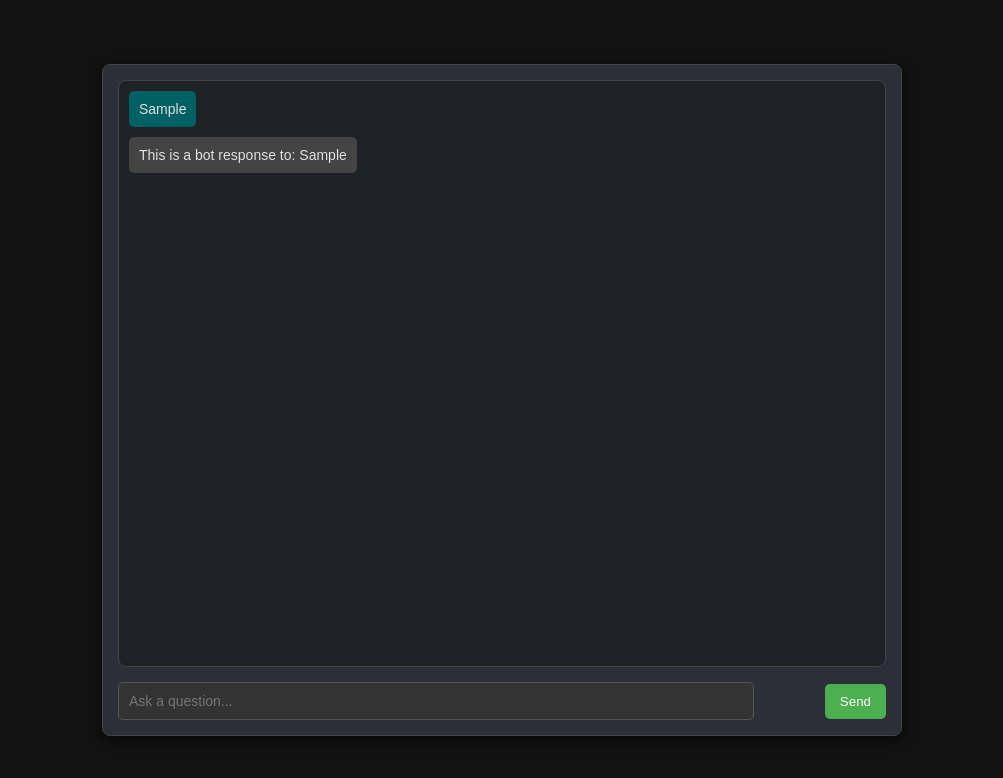
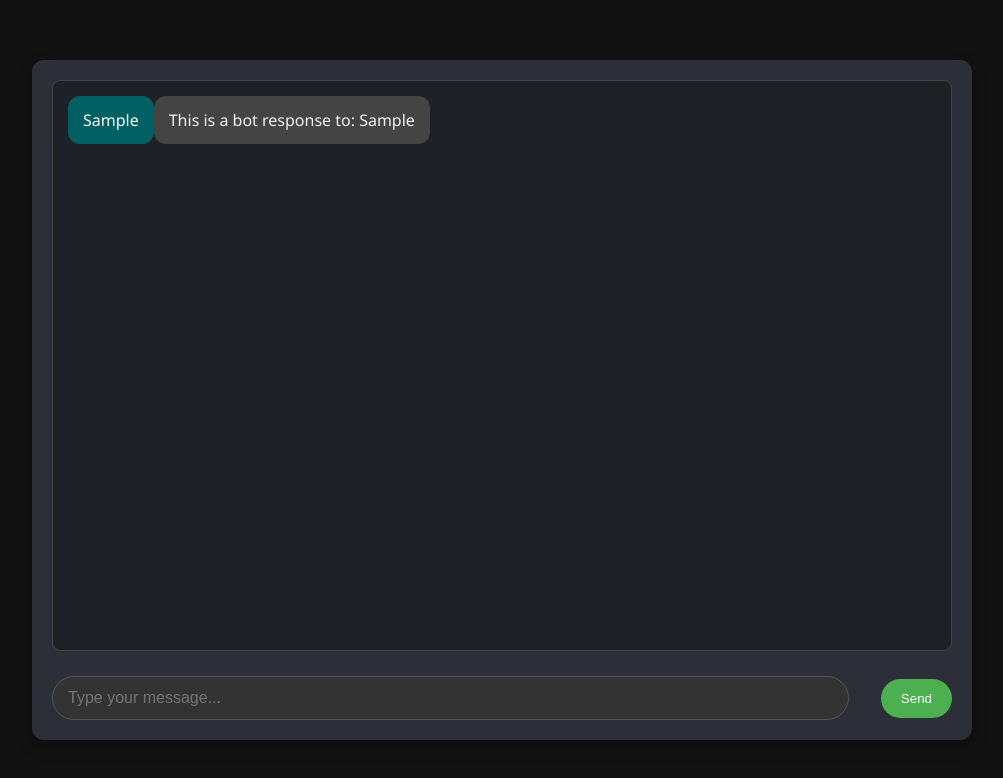
Before and after one commit to Swassyman/lawful-ai, a plain HTML site: page front-end/index.html in a window 1280 px wide. Both pictures are taken after typing "Sample" into the empty fields and a click on the button "Send". Shown: the whole page, without its empty margins (138-1141 px from the left). Drawn offline with Linux system fonts and the light colour scheme; files that its build step writes are made by us from their sources; files whose address does not match are found by name.

Commit message:
new folders

```diff
--- /dev/null
+++ b/front-end/css/styles.css
@@ -0,0 +1,135 @@
+/* Global Styling */
+body {
+    background-color: #121212;
+    font-family: 'Segoe UI', Tahoma, Geneva, Verdana, sans-serif;
+    margin: 0;
+    padding: 0;
+    height: 100vh;
+    display: flex;
+    justify-content: center;
+    align-items: center;
+}
+
+/* Chat Container */
+#chat-container {
+    width: 100%;
+    height: 80vh;
+    max-width: 900px;
+    background-color: #2c2f38;
+    border-radius: 12px;
+    display: flex;
+    flex-direction: column;
+    box-shadow: 0 6px 16px rgba(0, 0, 0, 0.3);
+    padding: 20px;
+    overflow: hidden;
+}
+
+/* Chat Window */
+#chat-window {
+    flex-grow: 1;
+    overflow-y: auto;
+    border: 1px solid #444;
+    background-color: #1e2125;
+    border-radius: 8px;
+    padding: 15px;
+    margin-bottom: 15px;
+    color: #e0e0e0;
+    font-size: 16px;
+    line-height: 1.6;
+    height: 100%;
+}
+
+/* Input Container */
+#input-container {
+    display: flex;
+    align-items: center;
+    justify-content: space-between;
+    padding-top: 10px;
+}
+
+/* Input box styling */
+#user-input {
+    width: 85%;
+    padding: 12px 15px;
+    border-radius: 30px;
+    border: 1px solid #555;
+    background-color: #333;
+    color: #e0e0e0;
+    font-size: 16px;
+    transition: all 0.3s ease;
+}
+
+#user-input:focus {
+    outline: none;
+    border-color: #4CAF50;
+}
+
+/* Button Styling */
+#send-btn {
+    padding: 12px 20px;
+    background-color: #4CAF50;
+    color: white;
+    border: none;
+    border-radius: 30px;
+    cursor: pointer;
+    transition: background-color 0.3s ease;
+}
+
+#send-btn:hover {
+    background-color: #45a049;
+}
+
+/* User and Bot message styling */
+.user-message, .bot-message {
+    padding: 12px 15px;
+    border-radius: 12px;
+    margin-bottom: 12px;
+    max-width: 70%;
+    display: inline-block;
+    clear: both;
+    line-height: 1.5;
+    word-wrap: break-word;
+}
+
+.user-message {
+    background-color: #006064;
+    color: white;
+    margin-left: auto;
+    text-align: right;
+}
+
+.bot-message {
+    background-color: #444;
+    color: #f1f1f1;
+    margin-right: auto;
+    text-align: left;
+}
+/* User and Bot message styling */
+.user-message, .bot-message {
+    padding: 12px 15px;
+    border-radius: 12px;
+    margin-bottom: 12px;
+    max-width: 70%;
+    display: inline-block;
+    clear: both;
+    line-height: 1.5;
+    word-wrap: break-word;
+}
+
+.user-message {
+    background-color: #006064;
+    color: white;
+    margin-left: auto;
+    text-align: right;
+}
+
+.bot-message {
+    background-color: #444;
+    color: #f1f1f1;
+    margin-right: auto;
+    text-align: left;
+}
+
+.bot-message:not(:last-child) {
+    margin-bottom: 20px; /* Adds space between bot replies */
+}
--- a/front-end/index.html
+++ b/front-end/index.html
@@ -10,7 +10,7 @@
     <div id="chat-container">
         <div id="chat-window"></div>
         <div id="input-container">
-            <input type="text" id="user-input" placeholder="Ask a question..." />
+            <input type="text" id="user-input" placeholder="Type your message..." />
             <button id="send-btn">Send</button>
         </div>
     </div>
--- a/front-end/script.js
+++ b/front-end/js/script.js
@@ -19,11 +19,18 @@ function sendMessage() {
     // Clear input field
     inputField.value = '';
 
+    // Show typing indicator for bot
+    displayTypingIndicator();
+
     // Simulate bot response after a short delay
     setTimeout(() => {
+        // Remove typing indicator
+        removeTypingIndicator();
+
+        // Bot's response (can be dynamic based on user message)
         const botResponse = "This is a bot response to: " + userMessage;
         appendMessage(botResponse, 'bot');
-    }, 1000);
+    }, 1500);
 }
 
 function appendMessage(message, sender) {
@@ -36,3 +43,21 @@ function appendMessage(message, sender) {
     chatWindow.appendChild(messageElement);
     chatWindow.scrollTop = chatWindow.scrollHeight; // Scroll to the bottom
 }
+
+function displayTypingIndicator() {
+    const chatWindow = document.getElementById('chat-window');
+    const typingIndicator = document.createElement('div');
+    typingIndicator.classList.add('typing-indicator');
+    typingIndicator.textContent = "Bot is typing...";
+
+    chatWindow.appendChild(typingIndicator);
+}
+
+function removeTypingIndicator() {
+    const chatWindow = document.getElementById('chat-window');
+    const typingIndicator = document.querySelector('.typing-indicator');
+
+    if (typingIndicator) {
+        chatWindow.removeChild(typingIndicator);
+    }
+}
--- a/front-end/styles.css
+++ /dev/null
@@ -1,89 +0,0 @@
-/* Dark mode styling */
-body {
-    background-color: #121212;
-    font-family: Arial, sans-serif;
-    margin: 0;
-    padding: 0;
-    height: 100vh;
-    display: flex;
-    justify-content: center;
-    align-items: center;
-}
-
-#chat-container {
-    width: 60%;
-    height: 80vh;
-    background-color: #2c2f38;
-    border-radius: 8px;
-    display: flex;
-    flex-direction: column;
-    border: 1px solid #444;
-    box-shadow: 0 4px 12px rgba(0, 0, 0, 0.6);
-    padding: 15px;
-    max-width: 800px; /* Ensure it doesn't get too wide on large screens */
-}
-
-/* Chat window styling */
-#chat-window {
-    flex-grow: 1;
-    overflow-y: auto;
-    border: 1px solid #444;
-    background-color: #1e2125;
-    border-radius: 8px;
-    padding: 10px;
-    margin-bottom: 15px;
-    font-size: 14px;
-    color: #e0e0e0;
-    height: 100%;
-}
-
-/* Input container styling */
-#input-container {
-    display: flex;
-    align-items: center;
-    justify-content: space-between;
-}
-
-/* Input box styling */
-#user-input {
-    width: 80%;
-    padding: 10px;
-    border-radius: 5px;
-    border: 1px solid #555;
-    background-color: #333;
-    color: #e0e0e0;
-    font-size: 14px;
-}
-
-/* Button styling */
-#send-btn {
-    padding: 10px 15px;
-    background-color: #4CAF50;
-    color: white;
-    border: none;
-    border-radius: 5px;
-    cursor: pointer;
-}
-
-#send-btn:hover {
-    background-color: #45a049;
-}
-
-/* User and Bot message styling */
-.user-message, .bot-message {
-    padding: 10px;
-    border-radius: 5px;
-    margin-bottom: 10px;
-    width: fit-content;
-    max-width: 70%;
-}
-
-.user-message {
-    background-color: #006064;
-    align-self: flex-end;
-}
-
-.bot-message {
-    background-color: #444;
-    align-self: flex-start;
-}
```
